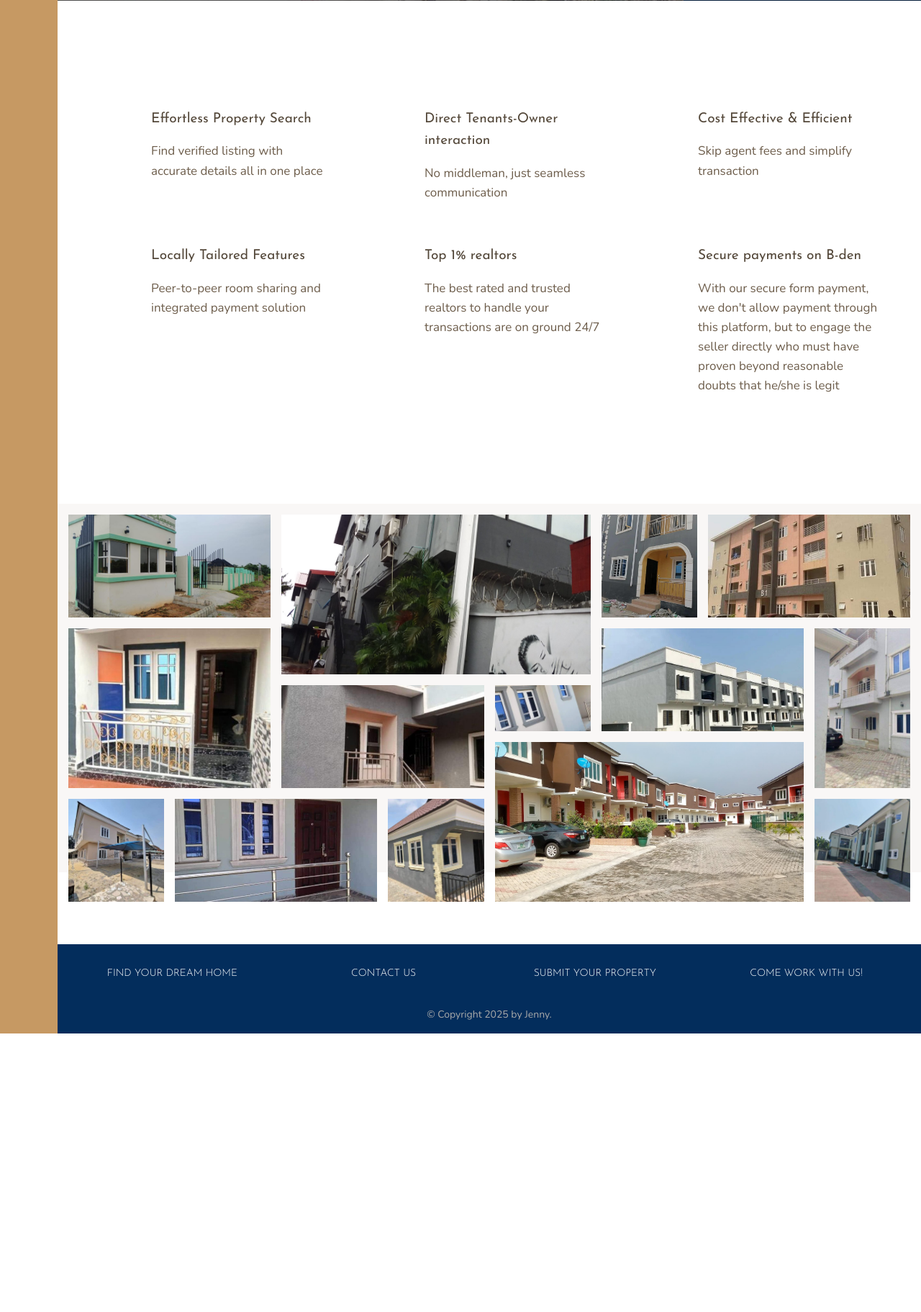
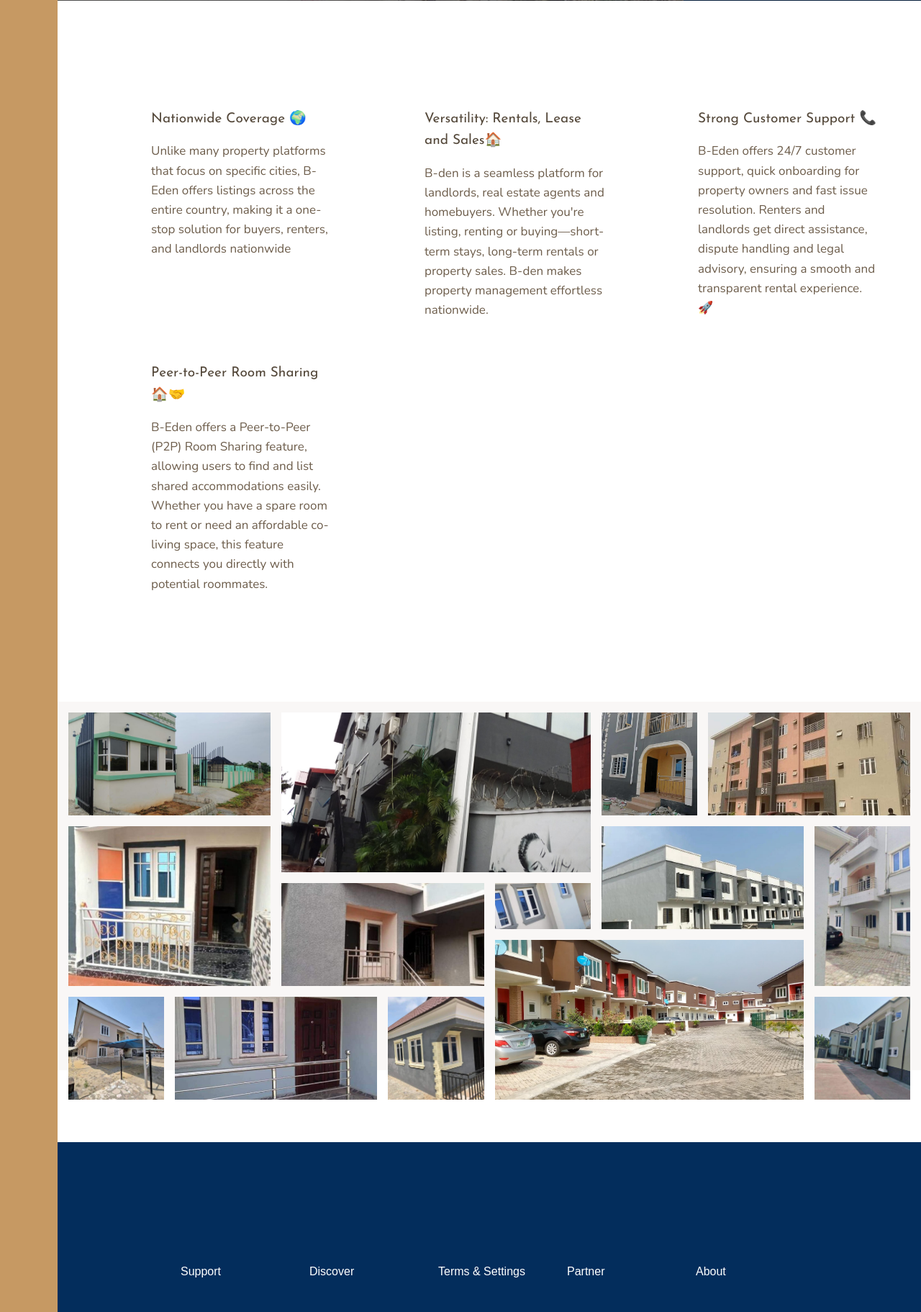
Before and after one commit to Francis-7/bden-property_management, a Django app: template bdenapp/templates/bdenapp/landing_page.html in a window 1280 px wide. Shown: the part 639-2462 px from the top of the page at 72% size. Before the commit the page ends 2075 px from the top, so only its background shows below. Run offline with Django 5.2, Linux system fonts and the light colour scheme; the template is opened without the code that fills it, so the values that code supplies are empty.

Commit message:
new commits for landing page

```diff
--- a/bdenapp/static/bdenapp/landing.css
+++ b/bdenapp/static/bdenapp/landing.css
@@ -25,7 +25,7 @@ body {
   @media only screen and (max-width: 62.5em) {
     .container {
       grid-template-rows: 6rem 80vh min-content 40vw repeat(3, min-content);
-      grid-template-columns: [full-start] minmax(6rem, 1fr) [center-start] repeat(8, [col-start] minmax(min-content, 14rem) [col-end]) [center-end] minmax(6rem, 1fr) [full-end]; } }
+      grid-template-columns: [full-start] minmax(6rem, 1fr) [center-start] repeat(, [col-start] minmax(min-content, 14rem) [col-end]) [center-end] minmax(6rem, 1fr) [full-end]; } }
   @media only screen and (max-width: 50em) {
     .container {
       grid-template-rows: 6rem calc(100vh - 6rem); } }
@@ -460,7 +460,7 @@ body {
 .footer {
   background-color: #032d5c;
   grid-column: full-start / full-end;
-  padding: 1.5rem;
+  padding: 15.5rem;
   margin-top: 10rem; }
 
 .nav {
@@ -486,7 +486,7 @@ body {
 .copyright {
   font-size: 1.4rem;
   color: #aaa;
-  margin-top: 2rem;
+  margin-top: 10rem;
   margin-right: auto;
   margin-left: auto;
   text-align: center;
@@ -586,3 +586,47 @@ body {
   letter-spacing: 1.2em;
   text-transform: uppercase;
 }
+
+.dropbtn {
+   background-color: #032d5c;
+  color: white;
+  padding: 16px;
+  font-size: 16px;
+  border: none;
+  cursor: pointer;
+}
+
+.dropdown {
+  position: relative;
+  display: inline-block;
+}
+
+.dropdown-content {
+  display: none;
+  position: absolute;
+  background-color: #f9f9f9;
+  min-width: 160px;
+  box-shadow: 0px 8px 16px 0px rgba(0,0,0,0.2);
+  z-index: 1;
+}
+
+.dropdown-content a {
+  color: black;
+  padding: 10px 10px;
+  text-decoration: none;
+  display: block;
+  font-size: 11px;
+  font-weight: 550;
+}
+
+.dropdown-content a:hover {background-color: #032d5c;
+color: white;
+}
+
+.dropdown:hover .dropdown-content {
+  display: block;
+}
+
+.dropdown:hover .dropbtn {
+  background-color: #032d5c;
+}
--- a/bdenapp/templates/bdenapp/dashboard.html
+++ b/bdenapp/templates/bdenapp/dashboard.html
@@ -164,7 +164,7 @@
             <div class="purchases">
                 {% for item in purchases %}
                     <div class="purchases--container" data-id="{{ item.id }}">
-                        <a href="{% url 'handle-purchase' item.id %}" class="purchases--img">
+                        <a href="" class="purchases--img">
                             <img src="{{ item.property.picture.url }}"
                                  alt="Property Image"
                                  height="150">
--- a/bdenapp/templates/bdenapp/landing_page.html
+++ b/bdenapp/templates/bdenapp/landing_page.html
@@ -87,30 +87,39 @@
                 <svg class="feature__icon">
                     <use xlink:href="{% static 'bdenapp/images/sprite.svg#icon-global' %}"></use>
                 </svg>
-                <h4 class="heading-4 heading-4--dark">Effortless Property Search</h4>
-                <p class="feature__text">Find verified listing with accurate details all in one place</p>
+                <h4 class="heading-4 heading-4--dark">Nationwide Coverage 🌍</h4>
+                <p class="feature__text">
+                    Unlike many property platforms that focus on specific cities, B-Eden offers listings across the entire country, making it a one-stop solution for buyers, renters, and landlords nationwide
+                </p>
             </div>
             <div class="feature">
                 <svg class="feature__icon">
                     <use xlink:href="{% static 'bdenapp/images/sprite.svg#icon-trophy' %}"></use>
                 </svg>
-                <h4 class="heading-4 heading-4--dark">Direct Tenants-Owner interaction</h4>
-                <p class="feature__text">No middleman, just seamless communication</p>
+                <h4 class="heading-4 heading-4--dark">Versatility: Rentals, Lease and Sales🏠</h4>
+                <p class="feature__text">
+                    B-den is a seamless platform for landlords, real estate agents and homebuyers. Whether you're listing, renting or buying—short-term stays, long-term rentals or property sales. B-den makes property management effortless nationwide.
+                </p>
             </div>
             <div class="feature">
                 <svg class="feature__icon">
                     <use xlink:href="img/sprite.svg#icon-map-pin"></use>
                 </svg>
-                <h4 class="heading-4 heading-4--dark">Cost Effective & Efficient</h4>
-                <p class="feature__text">Skip agent fees and simplify transaction</p>
+                <h4 class="heading-4 heading-4--dark">Strong Customer Support 📞</h4>
+                <p class="feature__text">
+                    B-Eden offers 24/7 customer support, quick onboarding for property owners and fast issue resolution. Renters and landlords get direct assistance, dispute handling and legal advisory, ensuring a smooth and transparent rental experience. 🚀
+                </p>
             </div>
             <div class="feature">
                 <svg class="feature__icon">
                     <use xlink:href="img/sprite.svg#icon-key"></use>
                 </svg>
-                <h4 class="heading-4 heading-4--dark">Locally Tailored Features</h4>
-                <p class="feature__text">Peer-to-peer room sharing and integrated payment solution</p>
+                <h4 class="heading-4 heading-4--dark">Peer-to-Peer Room Sharing 🏠🤝</h4>
+                <p class="feature__text">
+                    B-Eden offers a Peer-to-Peer (P2P) Room Sharing feature, allowing users to find and list shared accommodations easily. Whether you have a spare room to rent or need an affordable co-living space, this feature connects you directly with potential roommates.
+                </p>
             </div>
+            {% comment %}
             <div class="feature">
                 <svg class="feature__icon">
                     <use xlink:href="img/sprite.svg#icon-presentation"></use>
@@ -127,6 +136,7 @@
                     With our secure form payment, we don't allow payment through this platform, but to engage the seller directly who must have proven beyond reasonable doubts that he/she is legit
                 </p>
             </div>
+            {% endcomment %}
         </section>
         <section class="gallery">
             <figure class="gallery__item gallery__item--1">
@@ -211,14 +221,63 @@
         <footer class="footer">
             <ul class="nav">
                 <li class="nav__item">
-                    <a href="{% url 'home' %}" class="nav__link">Find your dream home</a>
-                </li>
-                <a href="#" class="nav__link">Contact us</a>
-                <li class="nav__item">
-                    <a href="#" class="nav__link">Submit your property</a>
+                    <div class="dropdown">
+                        <button class="dropbtn">Support</button>
+                        <div class="dropdown-content">
+                            <a href="">Help Center</a>
+                            <a href="">Live Chat and Contact Form</a>
+                            <a href="">Report an issue</a>
+                            <a href="">Community Forum</a>
+                            <a href="">Refund & Cancellation Policy</a>
+                        </div>
+                    </div>
+                    <!-- <a href="#" class="nav__link">Support</a> -->
                 </li>
                 <li class="nav__item">
-                    <a href="#" class="nav__link">Come work with us!</a>
+                    <div class="dropdown">
+                        <button class="dropbtn">Discover</button>
+                        <div class="dropdown-content">
+                            <a href="">Trending Locations</a>
+                            <a href="">New Listings</a>
+                            <a href="">Best Deals & Discounts</a>
+                            <a href="">User Reviews & Ratings</a>
+                        </div>
+                    </div>
+                </li>
+                <!-- <a href="#" class="nav__link">Discover</a> -->
+                <li class="nav__item">
+                    <div class="dropdown">
+                        <button class="dropbtn">Terms & Settings</button>
+                        <div class="dropdown-content">
+                            <a href="">Privacy Policy</a>
+                            <a href="">Terms of Service</a>
+                        </div>
+                    </div>
+                    <!-- <a href="#" class="nav__link">Terms & Settings</a> -->
+                </li>
+                <li class="nav__item">
+                    <div class="dropdown">
+                        <button class="dropbtn">Partner</button>
+                        <div class="dropdown-content">
+                            <a href="">List Your Property</a>
+                            <a href="">Property Management Tools</a>
+                            <a href="">Marketing Services</a>
+                            <a href="">Corporate & Bulk Listings</a>
+                        </div>
+                    </div>
+                    <!-- <a href="#" class="nav__link">Partner</a> -->
+                </li>
+                <li class="nav__item">
+                    <div class="dropdown">
+                        <button class="dropbtn">About</button>
+                        <div class="dropdown-content">
+                            <a href="">Our Mission</a>
+                            <a href="">The Team</a>
+                            <a href="">Customer Success Stories</a>
+                            <a href="">Press & Media</a>
+                        </div>
+                    </div>
+                    <!-- <a href="#" class="nav__link">About</a> -->
                 </li>
             </ul>
             <p class="copyright">&copy; Copyright 2025 by Jenny.</p>
```
Also changed, not shown: bdenapp/static/bdenapp/images/sprite.svg.
